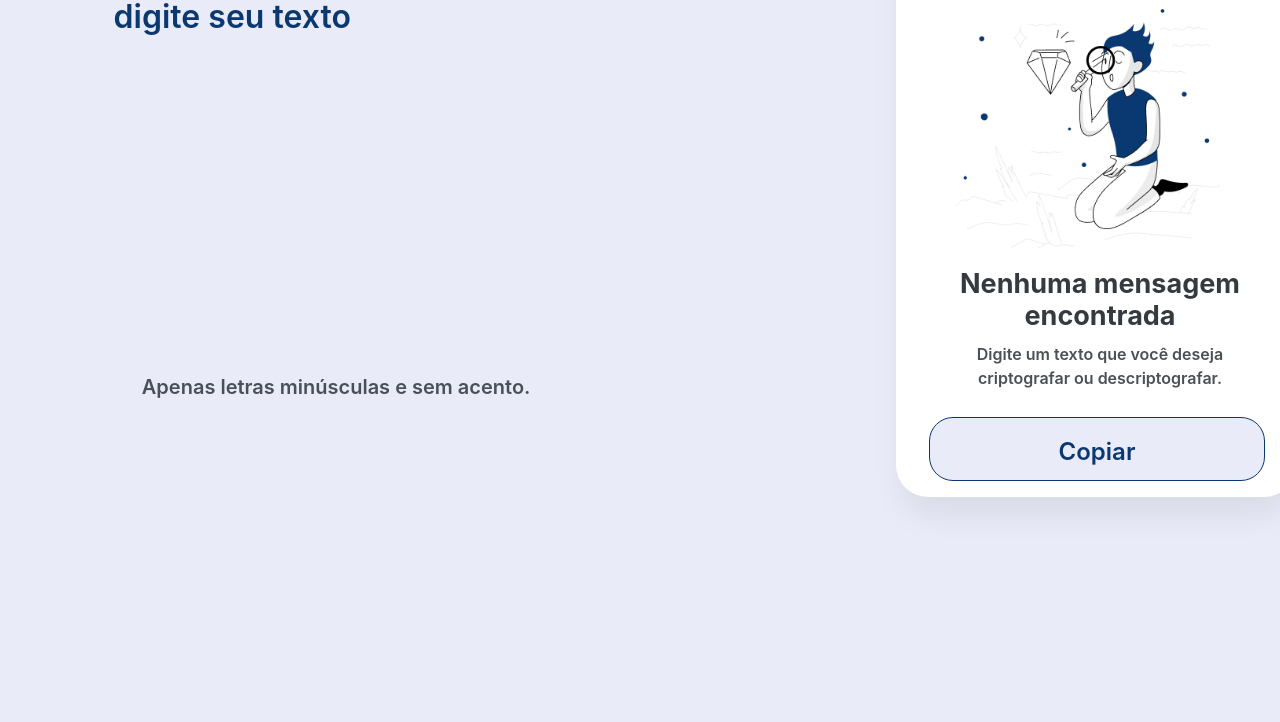
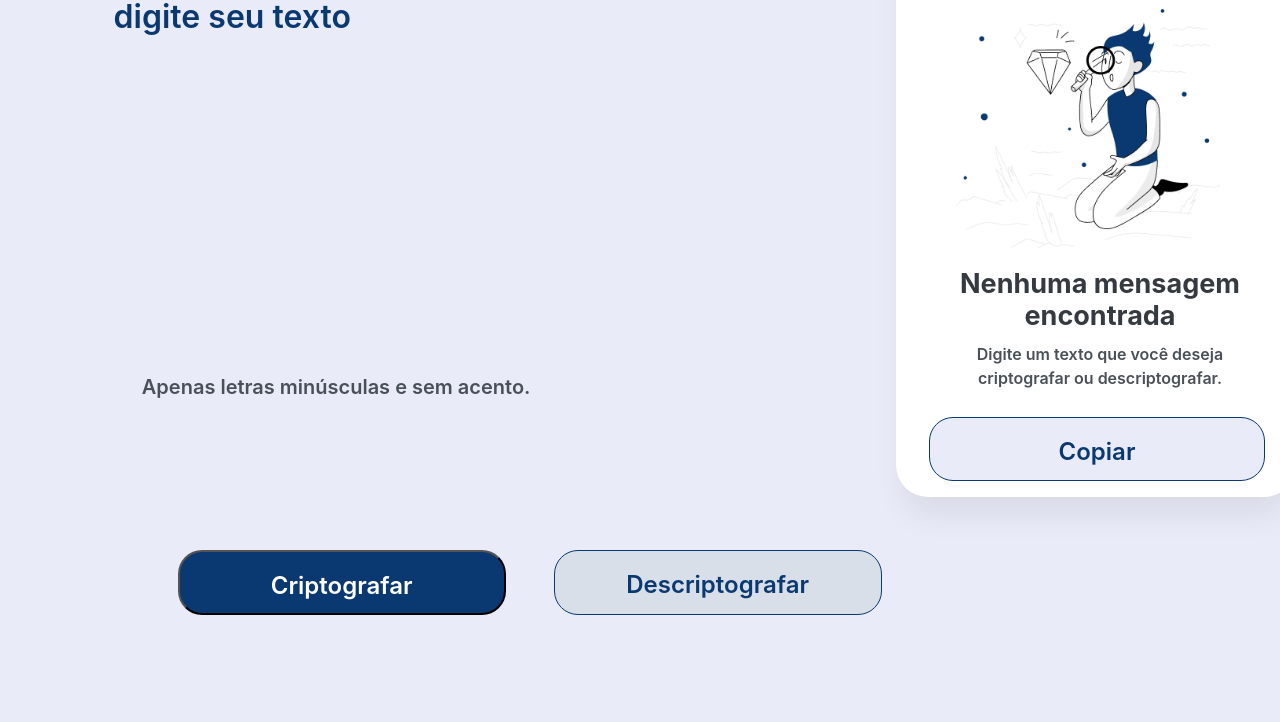
Before and after one commit to DayanaTito/Challenges, a plain HTML site: page Decodificador de Texto/index.html in a window 1280 px wide. Shown: the part 135-857 px from the top of the page. Drawn offline with Linux system fonts and the light colour scheme; files whose address does not match are found by name.

Commit message:
atualização html

```diff
--- a/Decodificador de Texto/index.html
+++ b/Decodificador de Texto/index.html
@@ -22,7 +22,7 @@
                 <label for="input-texto">Apenas letras minúsculas e sem acento.</label>
             </div>
 
-            <div class="btns-divs">
+            <div class="btns-div">
                 <input class="btn-encriptar" type="submit" value="Criptografar" id="btn-encriptar">
                 <input class="btn-desencriptar" type="submit" value="Descriptografar" id="btn-desencriptar">
             </div>
```
